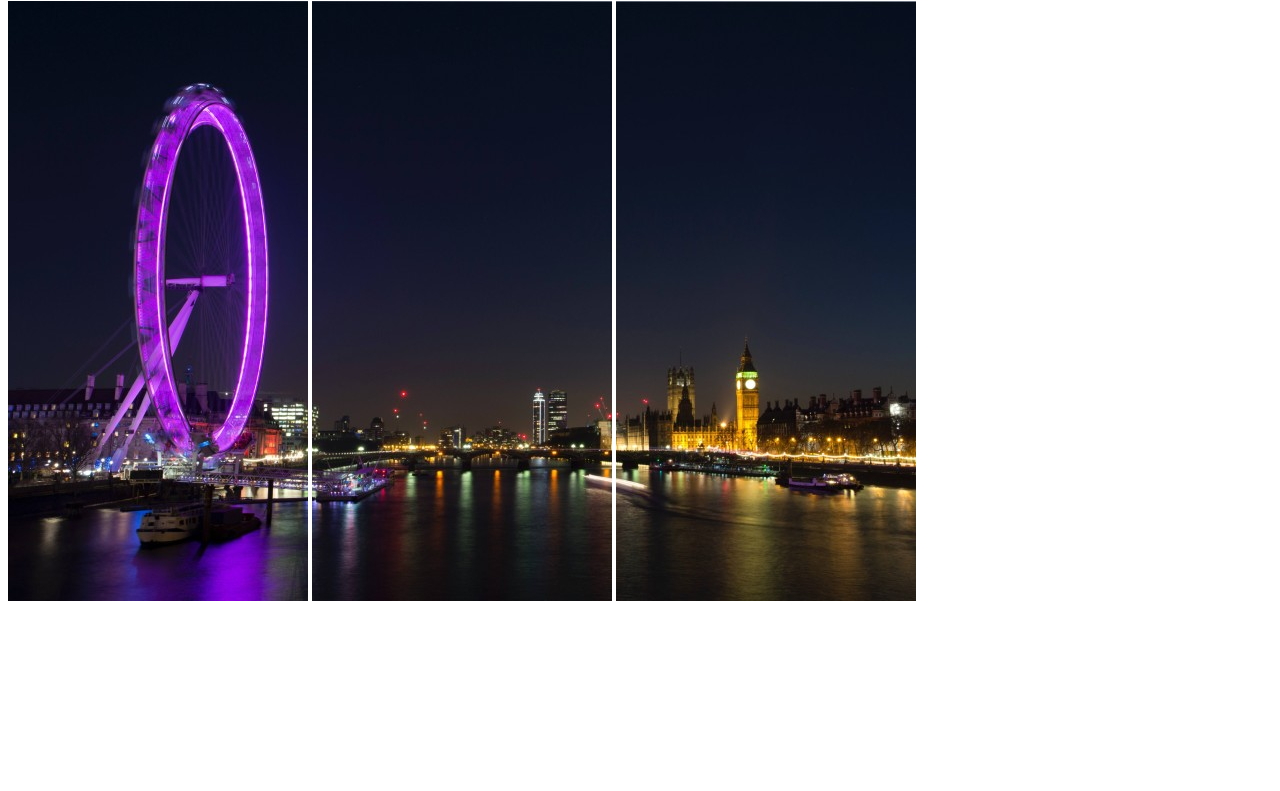
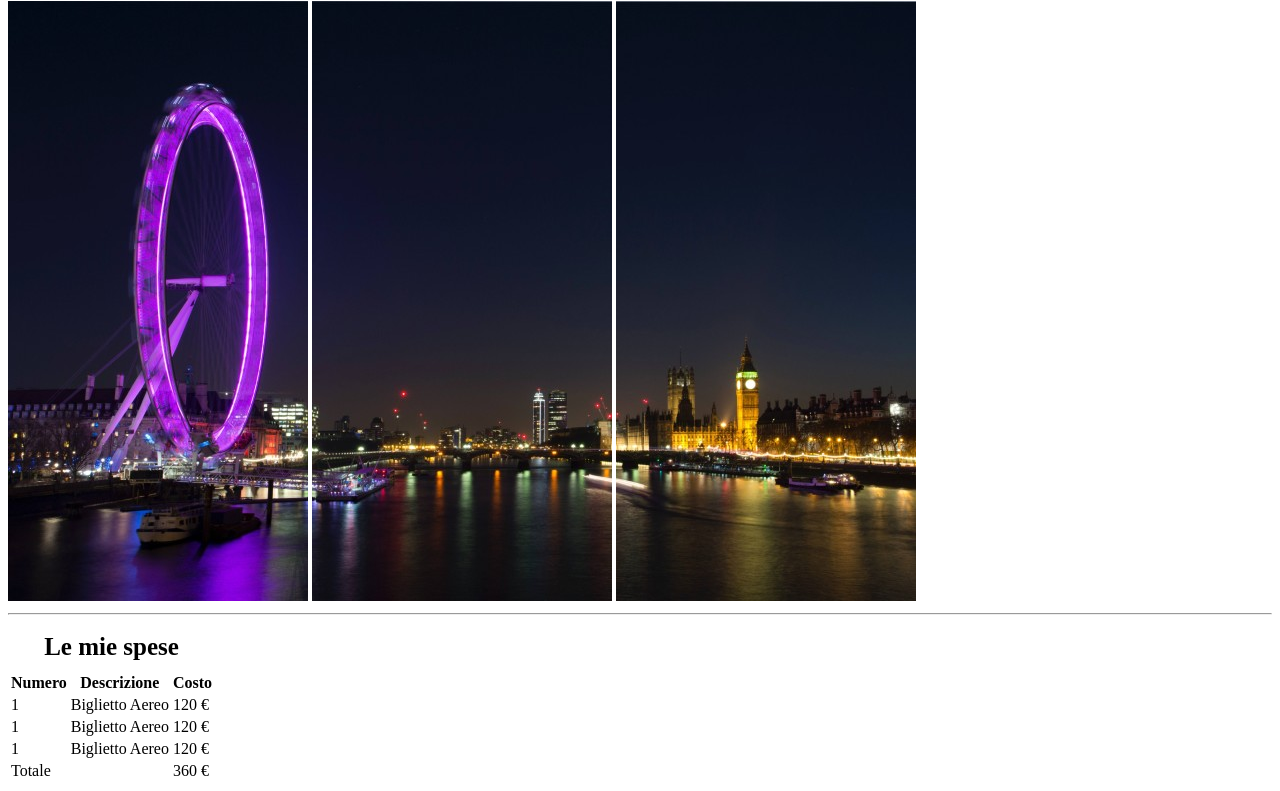
Before and after one commit to Mustaaaaa/html-london-trip, a plain HTML site: page index.html in a window 1280 px wide. Shown: the part 79-870 px from the top of the page. Before the commit the page ends 800 px from the top, so only its background shows below. Drawn offline with Linux system fonts and the light colour scheme.

Commit message:
ADD:tabella delle spese(seconda parte)

```diff
--- a/index.html
+++ b/index.html
@@ -14,6 +14,39 @@
                 <img src="./img/pexels-bill-emrich-230794-2.jpg" alt="">
             </div>
         </header>
+        <hr><!--Tabella delle spese-->
+        <table style="width: auto;height: auto;">
+            <caption>
+                <p style="font-size: 25px;margin: 10px;"><b>Le mie spese</b></p>
+            </caption>
+            <thead>
+                 <tr>
+                    <th>Numero</th>
+                    <th>Descrizione</th>
+                    <th>Costo</th>
+                </tr>
+            </thead>
+            <tr>
+                <td>1</td>
+                <td>Biglietto Aereo</td>
+                <td>120 &euro;</td>
+            </tr>
+            <tr>
+                <td>1</td>
+                <td>Biglietto Aereo</td>
+                <td>120 &euro;</td>
+            </tr>
+            <tr>
+                <td>1</td>
+                <td>Biglietto Aereo</td>
+                <td>120 &euro;</td>
+            </tr>
+            <tr>
+                <td>Totale</td>
+                <td></td>
+                <td>360 &euro;</td>
+            </tr>
+        </table>
 
     </body>
 </html>
```
